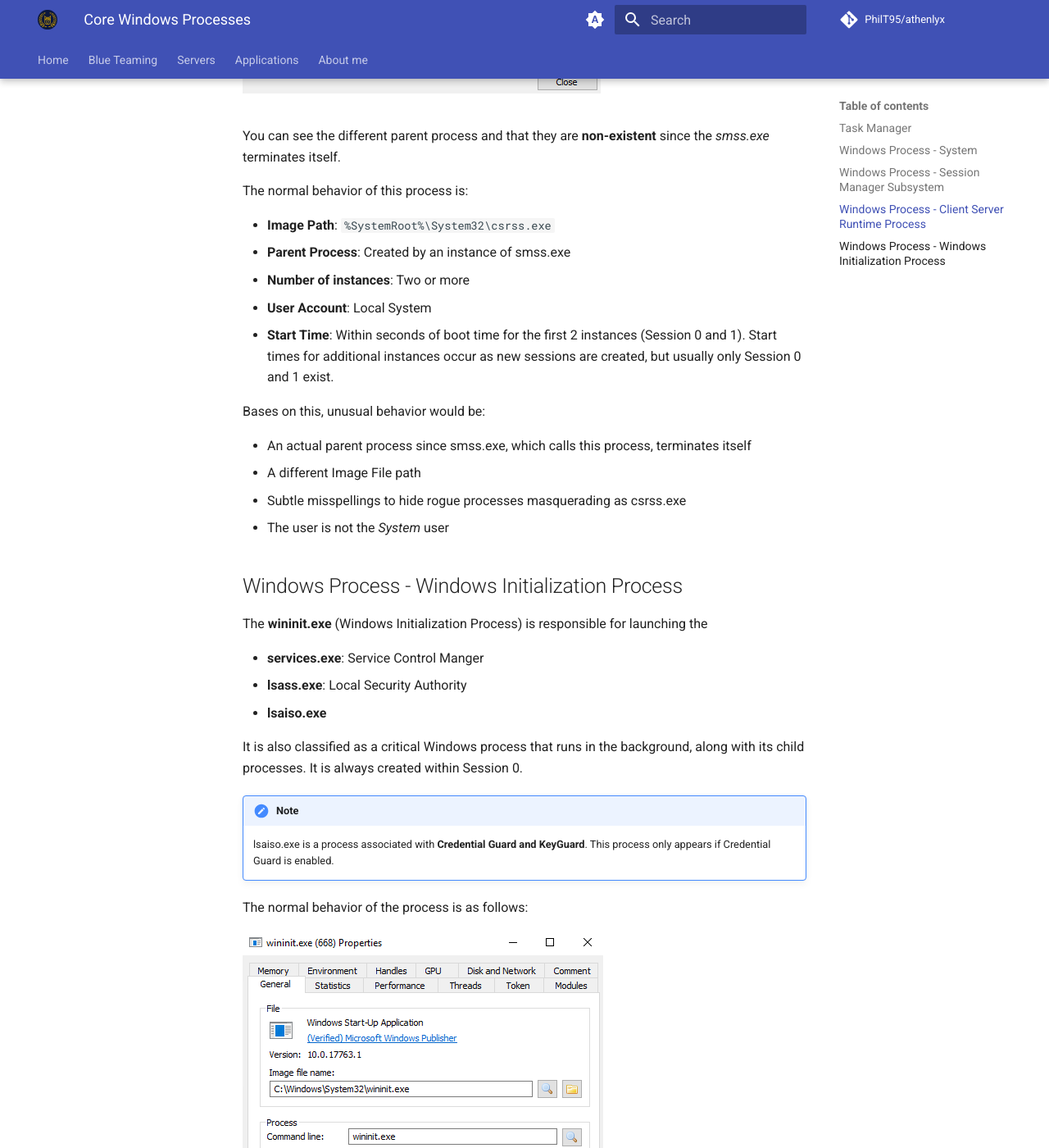
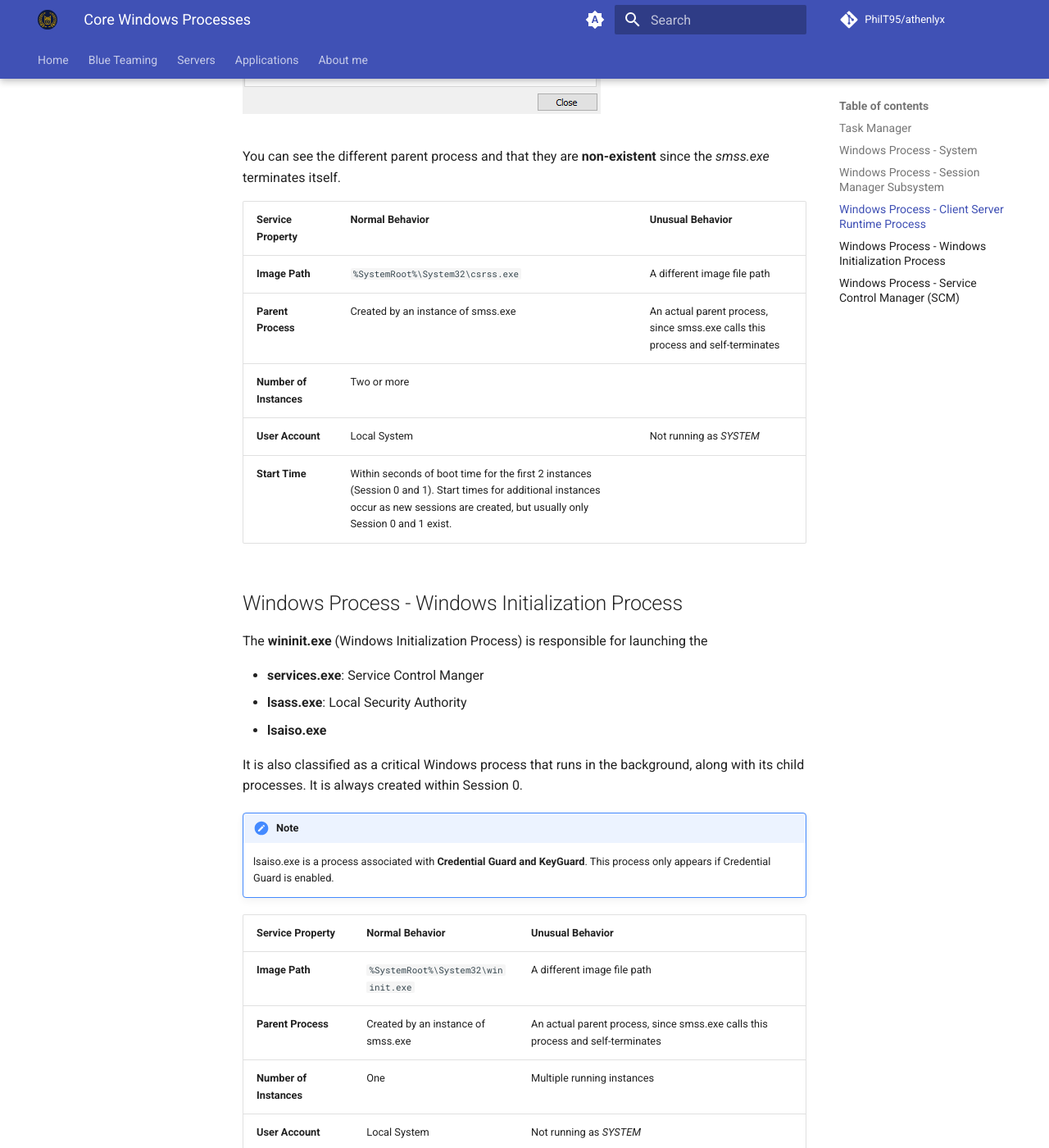
Before and after one commit to PhilT95/athenlyx, an MkDocs documentation site: the page built from docs/blue/endpoint-security/windows/core_windows_processes.md, in a window 1280 px wide and 1400 px high, scrolled down 6159 px. Shown: the whole window at 82% size. Built offline with MkDocs 1.6.1 and Material for MkDocs 9.7.7, drawn with Linux system fonts in a browser that asks for light colours; plug-ins that fetch from the network failed and are left out; comment, search, counter and statistics services are not loaded; some of the changed text lies outside the part shown.

Commit message:
Changed a the structure of the current processes and added services.exe

````diff
--- a/docs/blue/endpoint-security/windows/core_windows_processes.md
+++ b/docs/blue/endpoint-security/windows/core_windows_processes.md
@@ -109,23 +109,22 @@ Any other subsystem listed in the **Required** value of the Registry Key ``HKLM\
 
 SMSS is also responsible for creating *environment variables*, virtual memory paging files and starts the winlogon.exe (Windows Logon Manger).
 
-The normal behavior of this process is:
+|Service Property|Normal Behavior|Unusual Behavior|
+|:---------------|:--------------|:---------------|
+|**Image Path**|``%SystemRoot%\System32\smss.exe``|A different image file path|
+|**Parent Process**|System|A different parent process other than System (4)s|
+|**Number of Instances**|One master instance and child instance per session. Child instances exit after creating the session|More than one running process, since the child processes terminate and exit after each new session|
+|**User Account**|Local System|Not running as *SYSTEM*|
+|**Start Time**|Within seconds of boot time for the master instance||
 
-- **Image Path**: ``%SystemRoot%\System32\smss.exe``
-- **Parent Process**: System
-- **Number of instances**: One master instance and child instance per session. Child instances exit after creating the session.
-- **User Account**: Local System
-- **Start Time**: Within seconds of boot time for the master instance
 
 ![Normal Behavior of smss.exe](images/process_smss-normal.png)
 
-Based on this, unusual behavior would be:
 
-- A different parent process other than System (4)
-- The image path is different
-- More than one running process, since the child processes terminate and exit after each new session
-- The running User is not the *System* user
-- Unexpected registry entries for Subsystem
+!!! note
+    Unexpected registry entries for the subsystem are also counted towards unusual behavior.
+
+
 
 
 ## Windows Process - Client Server Runtime Process
@@ -156,20 +155,14 @@ The normal behavior for Session 0 and Session 1 should look like below
 
 You can see the different parent process and that they are **non-existent** since the *smss.exe* terminates itself.
 
-The normal behavior of this process is:
 
-- **Image Path**: ``%SystemRoot%\System32\csrss.exe``
-- **Parent Process**: Created by an instance of smss.exe
-- **Number of instances**: Two or more
-- **User Account**: Local System
-- **Start Time**: Within seconds of boot time for the first 2 instances (Session 0 and 1). Start times for additional instances occur as new sessions are created, but usually only Session 0 and 1 exist.
-
-Bases on this, unusual behavior would be:
-
-- An actual parent process since smss.exe, which calls this process, terminates itself
-- A different Image File path
-- Subtle misspellings to hide rogue processes masquerading as csrss.exe
-- The user is not the *System* user
+|Service Property|Normal Behavior|Unusual Behavior|
+|:---------------|:--------------|:---------------|
+|**Image Path**|``%SystemRoot%\System32\csrss.exe``|A different image file path|
+|**Parent Process**|Created by an instance of smss.exe|An actual parent process, since smss.exe calls this process and self-terminates|
+|**Number of Instances**|Two or more||
+|**User Account**|Local System|Not running as *SYSTEM*|
+|**Start Time**|Within seconds of boot time for the first 2 instances (Session 0 and 1). Start times for additional instances occur as new sessions are created, but usually only Session 0 and 1 exist.||
 
 
 ## Windows Process - Windows Initialization Process
@@ -185,20 +178,67 @@ It is also classified as a critical Windows process that runs in the background,
 !!! note
     lsaiso.exe is a process associated with **Credential Guard and KeyGuard**. This process only appears if Credential Guard is enabled.
 
-The normal behavior of the process is as follows:
+|Service Property|Normal Behavior|Unusual Behavior|
+|:---------------|:--------------|:---------------|
+|**Image Path**|``%SystemRoot%\System32\wininit.exe``|A different image file path|
+|**Parent Process**|Created by an instance of smss.exe|An actual parent process, since smss.exe calls this process and self-terminates|
+|**Number of Instances**|One|Multiple running instances|
+|**User Account**|Local System|Not running as *SYSTEM*|
+|**Start Time**|Within seconds of boot time||
 
 ![Normal wininit.exe](images/process_wininit-normal.png)
 
-- **Image Path**: ``%SystemRoot%\System32\wininit.exe``
-- **Parent Process**: Created by an instance of smss.exe
-- **Number of instances**: One
-- **User Account**: Local System
-- **Start Time**: Within seconds of boot time
 
-Based on this, unusual behavior would be:
+## Windows Process - Service Control Manager (SCM)
 
-- An actual parent process, since smss.exe calls this process and self-terminates
-- A different Image file path
-- Subtle misspellings to hide rogue processes in plain sight
-- Multiple running instances
-- Not running as System
+The **SCM** or **services.exe** is primarily responsible to handle system services. This includes:
+
+- loading services
+- interacting with services
+- starting and stopping services
+
+It maintains a database that can be queried using the built-in Windows utility **sc.exe**.
+
+```powershell
+PS C:\Users\Administrator> sc.exe
+DESCRIPTION:
+        SC is a command line program used for communicating with the
+        Service Control Manager and services.
+USAGE:
+        sc <server> [command] [service name] <option1> <option2>...
+```
+
+Information regarding the services is stored within the registry under the path ``HKLM\System\CurrentControlSet\Services``
+
+![Services Path in Registry](images/process_services-regpath.png)
+
+This process also leads device drivers marked as *auto-start* into memory.
+
+When a user logs into a machine successfully, it also is responsible for setting the value of the Last Known Good control set (Last Known Good Configuration) to that of the *CurrenControlSet*. Tha value of the Last Known Good control set can be found in the registry key ``HKLM\System\Select\`` within the value **LastKnownGood**.
+
+![Last Known Good Control Set](images/process_services-lastknowngood.png)
+
+The process is a parent to several other key processes like:
+
+- svchost.exe
+- spoolsv.exe
+- msmpeng.exe
+- dllhost.exe
+
+You can find more detailed information about this process [here](https://en.wikipedia.org/wiki/Service_Control_Manager).
+
+![Service.exe Child Processes](images/process_services-children.png)
+
+
+
+|Service Property|Normal Behavior|Unusual Behavior|
+|:---------------|:--------------|:---------------|
+|**Image Path**|``%SystemRoot%\System32\services.exe``|A different image file path|
+|**Parent Process**|wininit.exe|Another parent process than wininit.exe|
+|**Number of Instances**|One|Multiple running instances|
+|**User Account**|Local System|Not running as *SYSTEM*|
+|**Start Time**|Within seconds of boot time||
+
+![Normal behavior of Services.exe](images/process_services-properties.png)
+
+![Token of Services.exe](images/process_services-token.png)
````
Also changed, not shown: docs/blue/endpoint-security/windows/images/process_services-children.png (added), docs/blue/endpoint-security/windows/images/process_services-lastknowngood.png (added), docs/blue/endpoint-security/windows/images/process_services-properties.png (added), docs/blue/endpoint-security/windows/images/process_services-regpath.png (added), docs/blue/endpoint-security/windows/images/process_services-token.png (added).
